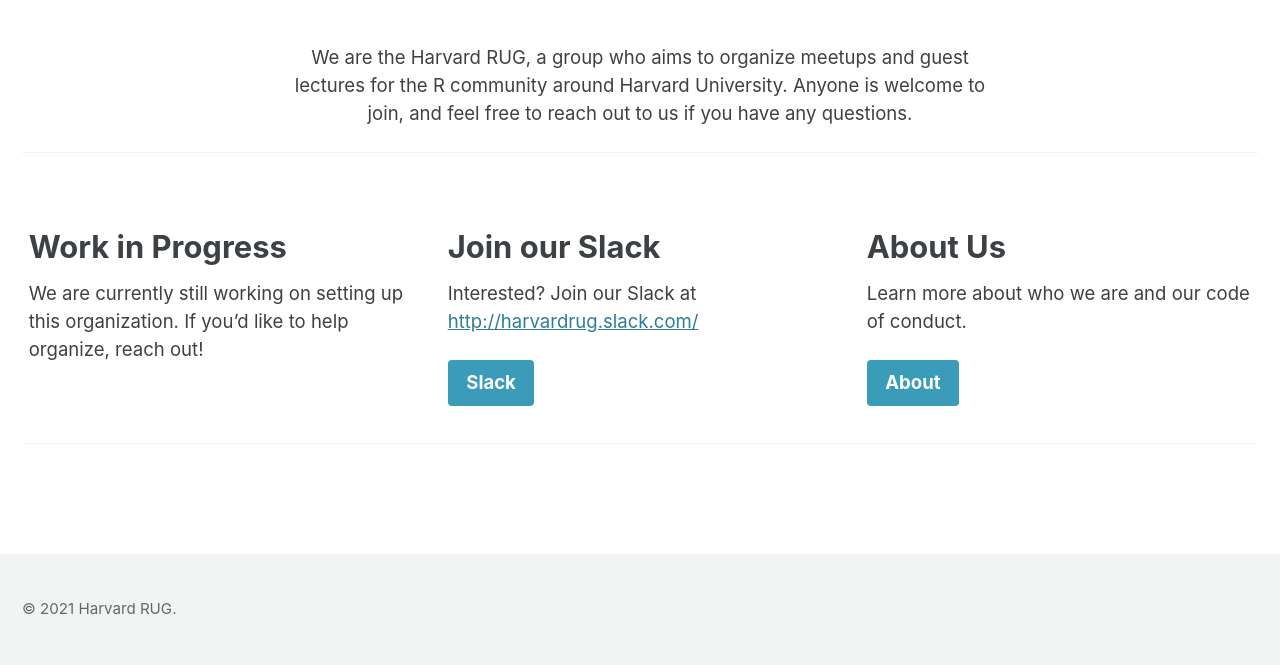
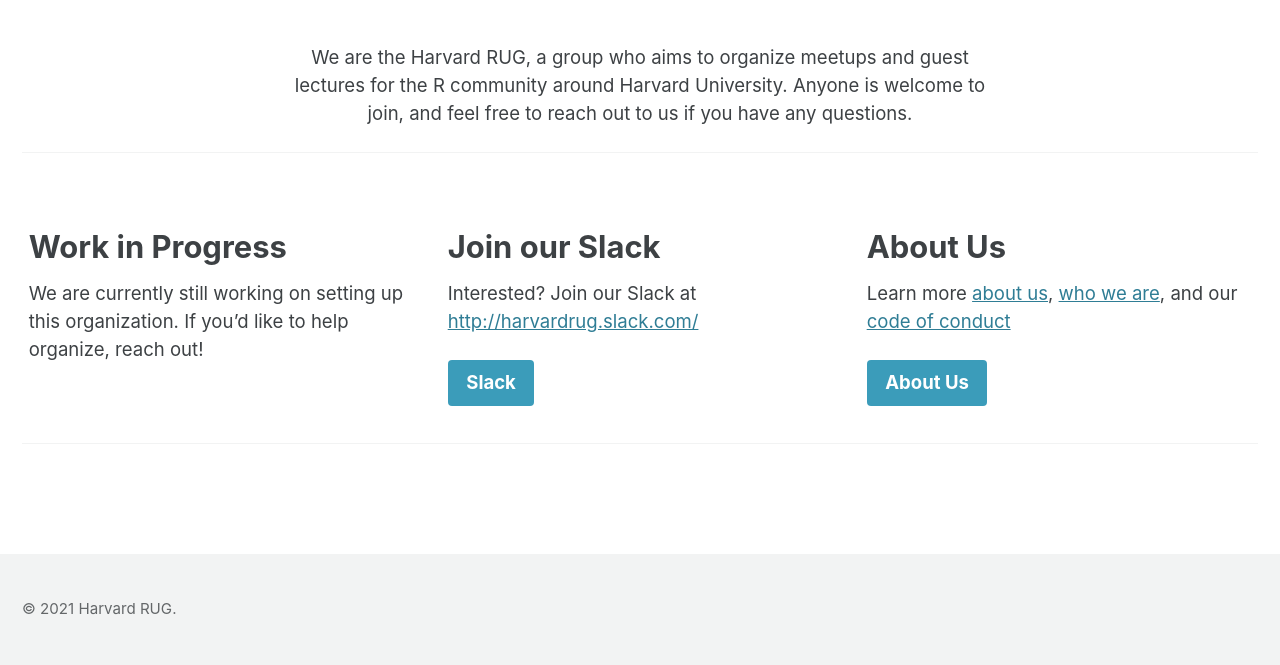
Before and after one commit to RUG-at-HDSI/rug-at-hdsi.org, a Jekyll site: the page built from index.html, in a window 1280 px wide. Shown: the part 480-1145 px from the top of the page. Built offline with Jekyll 4.4.1, drawn with Linux system fonts in a browser that asks for light colours; cached includes are drawn as plain includes; the list of posts is cut into pages by our own code.

```diff
--- a/index.html
+++ b/index.html
@@ -22,9 +22,9 @@ feature_row:
     btn_label: "Slack"
     btn_class: "btn--info"
   - title: "About Us"
-    excerpt: "Learn more about who we are and our code of conduct."
+    excerpt: "Learn more [about us](/about), [who we are](about/#who-we-are), and our [code of conduct](/about/#code-of-conduct)"
     url: "/about"
-    btn_label: "About"
+    btn_label: "About Us"
     btn_class: "btn--info"
 ---
 
```
